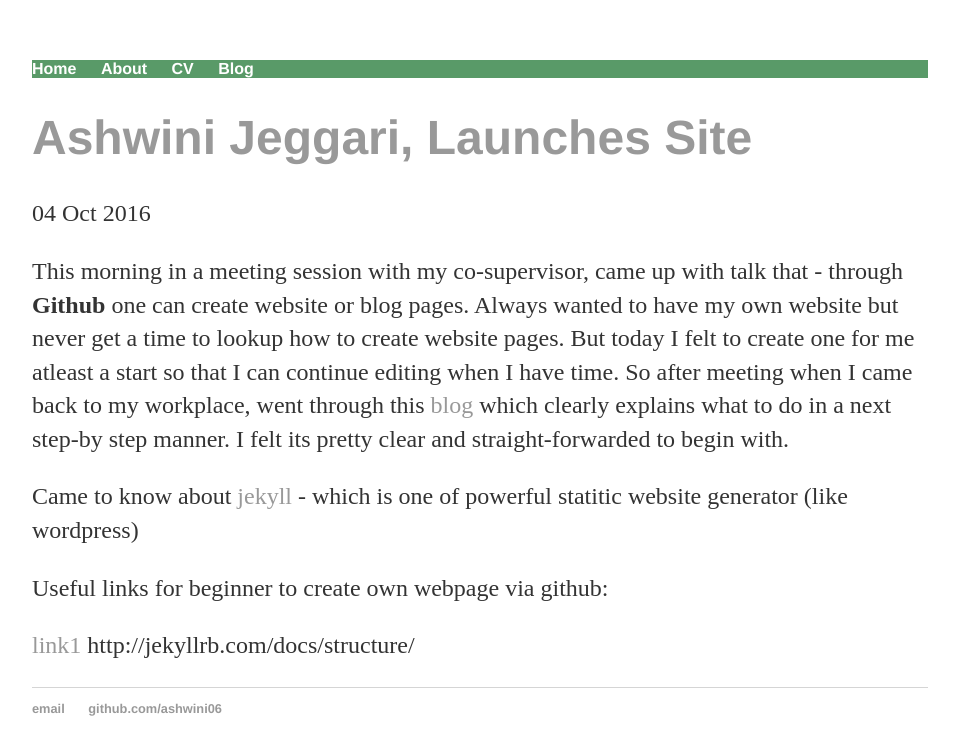
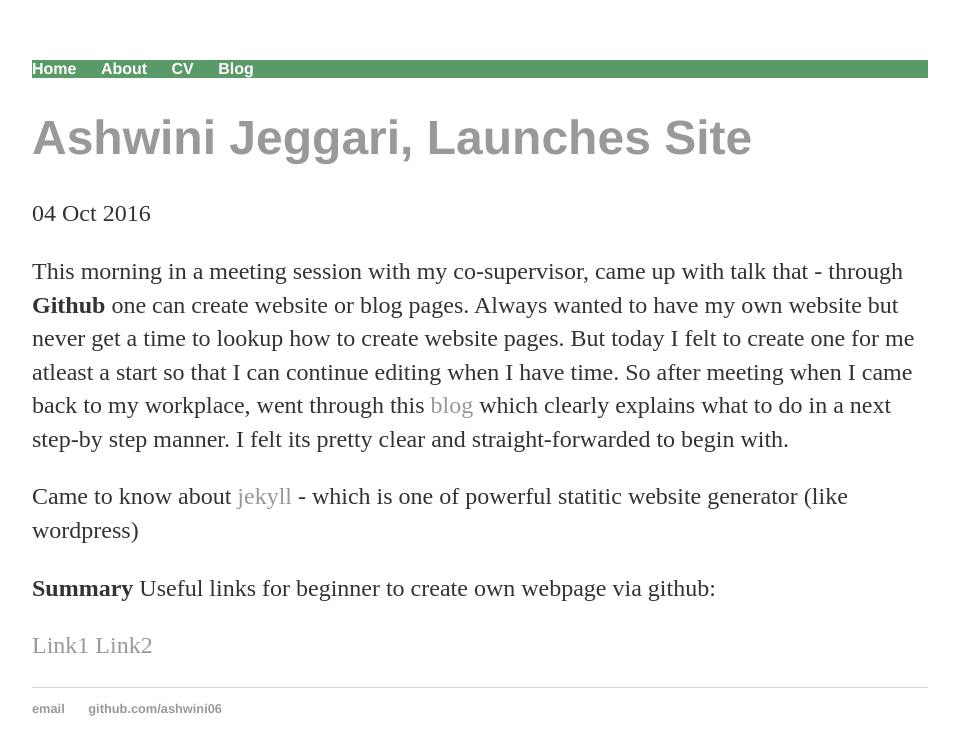
Before and after one commit to ashwini06/ashwini06.github.io, a Jekyll site: the page built from _posts/2016-10-04-ashwini-website-launched.md, in a window 1280 px wide. Shown: the top 755 px of the page, without its empty margins (160-1119 px from the left). Built offline with Jekyll 4.4.1, drawn with Linux system fonts in a browser that asks for light colours.

Commit message:
Update 2016-10-04-ashwini-website-launched.md

```diff
--- a/_posts/2016-10-04-ashwini-website-launched.md
+++ b/_posts/2016-10-04-ashwini-website-launched.md
@@ -10,7 +10,8 @@
 
 Came to know about [jekyll](http://jekyllrb.com/docs/structure/)  - which is one of powerful statitic website generator (like wordpress)
 
+**Summary**
 Useful links for beginner to create own webpage via github:
 
-<a href="http://jmcglone.com/guides/github-pages"> link1 </a>
-http://jekyllrb.com/docs/structure/
+[Link1](http://jmcglone.com/guides/github-pages)
+[Link2](http://jekyllrb.com/docs/structure/)
```
